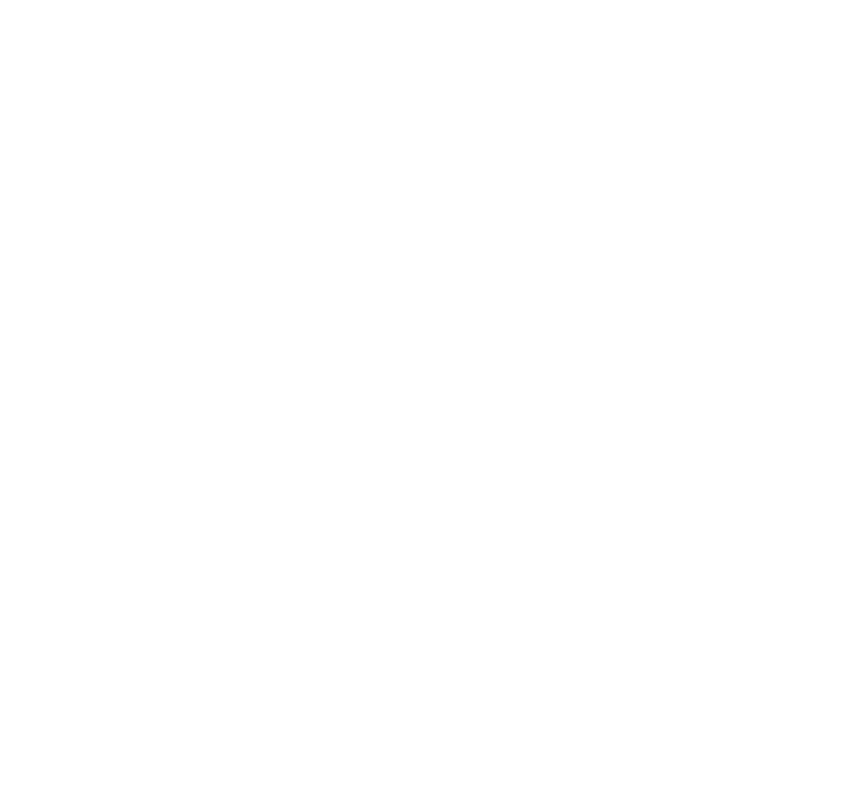
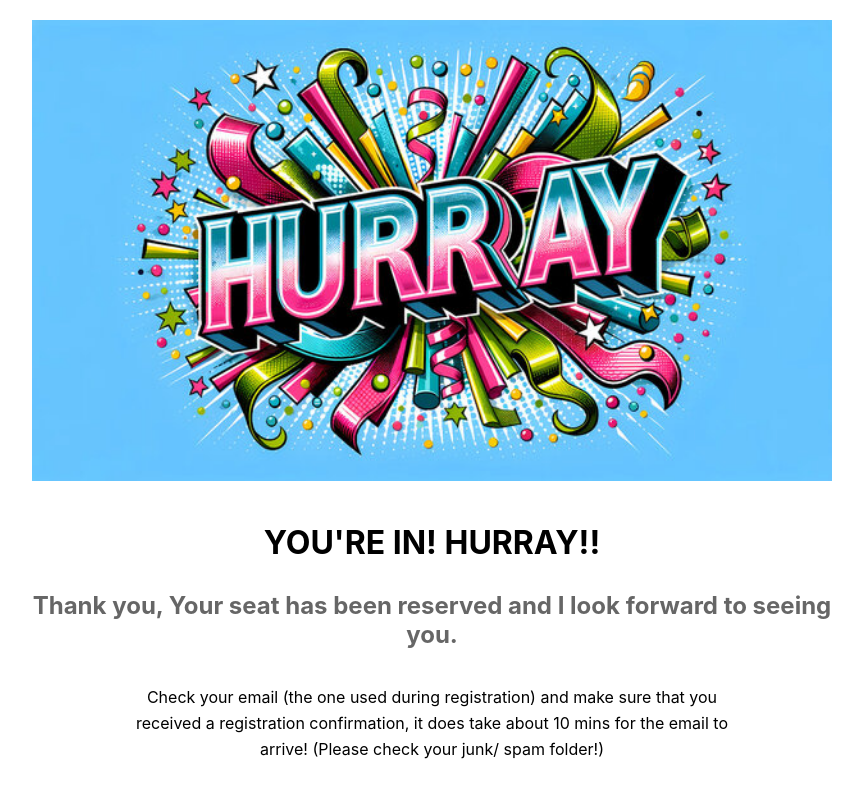
Before and after one commit to blackiechan48/Webinar-landing-page, a React (Create React App) app: page /Webinar-confirmation in a window 1280 px wide. Before the commit this address had no page. Shown: the whole page, without its empty margins (208-1071 px from the left). Built offline with nearby package versions, Linux system fonts and the light colour scheme.

Commit message:
removed unnecessary lines

```diff
--- a/src/App.js
+++ b/src/App.js
@@ -1,6 +1,6 @@
 import React from 'react';
 import { BrowserRouter as Router, Routes, Route } from 'react-router-dom';
-import Landing from './assests/components/pages/Landing'; // Adjust the path if necessary
+import Landing from './assests/components/pages/Landing';
 import './index.css';
 import ThankYou from './assests/components/pages/ThankYou';
 
@@ -9,7 +9,7 @@
     <Router>
       <Routes>
         <Route path="/" element={<Landing />} />
-        <Route path="/Thankyou" element={<ThankYou />} />
+        <Route path="/Webinar-confirmation" element={<ThankYou />} />
 
       </Routes>
     </Router>
--- a/src/assests/components/pages/ThankYou.js
+++ b/src/assests/components/pages/ThankYou.js
@@ -63,16 +63,16 @@
 const VideoPage = () => {
   return (
     <PageContainer>
-      {/* Image Box instead of video */}
+
       <ImageBox>
-        {/* Replace the src with your image URL */}
+
         <img
           src="/hurray1.jpg"
           alt="Thank you"
         />
       </ImageBox>
 
-      {/* Title, Subtitle, and Text Content */}
+
       <Title>YOU'RE IN! HURRAY!!</Title>
       <Subtitle>Thank you, Your seat has been reserved and I look forward to seeing you.</Subtitle>
       <TextContent>
```
